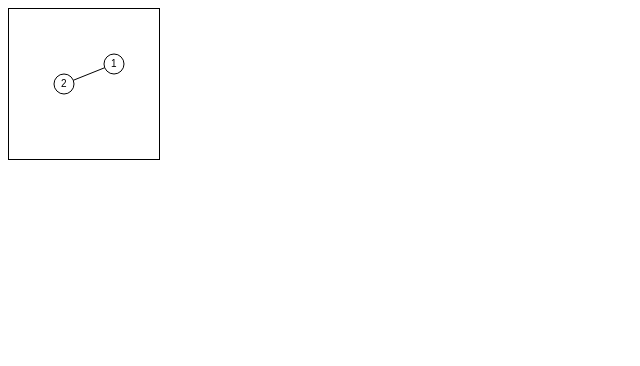
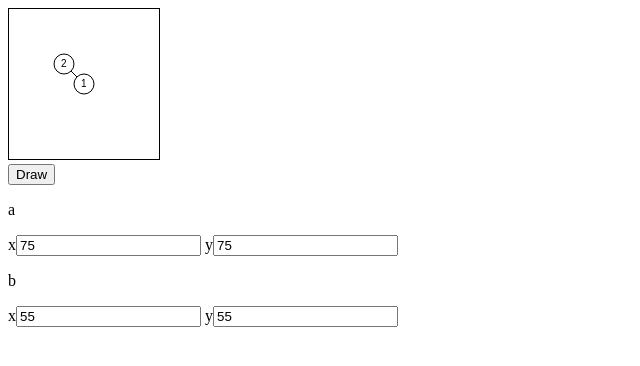
Before and after one commit to ryanauj/nodeviz, a plain HTML site: page web/src/index.html in a window 1280 px wide. Shown: the whole page, without its empty margins (0-640 px from the left). Drawn offline with Linux system fonts and the light colour scheme.

Commit message:
Get mapping actually working.

```diff
--- a/web/src/index.html
+++ b/web/src/index.html
@@ -9,5 +9,18 @@
     <canvas id="main" width="150" height="150">
       NodeVis Html Canvas Content
     </canvas>
+    <div>
+      <button onclick="draw()">Draw</button>
+      <div>
+        <p>a</p>
+        <label>x<input id="ax" type=number value="75"></label>
+        <label>y<input id="ay" type=number value="75"></label>
+      </div>
+      <div>
+        <p>b</p>
+        <label>x<input id="bx" type=number value="55"></label>
+        <label>y<input id="by" type=number value="55"></label>
+      </div>
+    </div>
   </body>
 </html>
--- a/web/src/index.js
+++ b/web/src/index.js
@@ -1,40 +1,48 @@
 const radius = 10
 
+function getContext() {
+  const canvas = document.getElementById('main')
+  if (canvas.getContext) {
+    return canvas.getContext('2d')
+  }
+
+  throw 'No context available'
+}
+
 function draw() {
-  var canvas = document.getElementById('main');
-  if (canvas.getContext) {
-    var ctx = canvas.getContext('2d');
-    _draw(ctx)
-  }
+  const ctx = getContext()
+  clear(ctx)
+  _draw(ctx)
+}
+
+function clear(ctx) {
+  ctx.clearRect(0, 0, ctx.canvas.width, ctx.canvas.height)
 }
 
 function _draw(ctx) {
+  const ax = Number(document.getElementById("ax").value)
+  const ay = Number(document.getElementById("ay").value)
+  const bx = Number(document.getElementById("bx").value)
+  const by = Number(document.getElementById("by").value)
+
+  console.log(ax)
+  console.log(ay)
+  console.log(bx)
+  console.log(by)
   ctx.beginPath()
-  const one = node(105, 55, 1)
-  const two = node(55, 75, 2)
+  const one = node(ax, ay, 1)
+  const two = node(bx, by, 2)
+
+  render(ctx, one)
+  render(ctx, two)
 
   connect(ctx, one, two)
-  render(ctx, one)
-  render(ctx, two)
 
   ctx.stroke()
 }
 
-function clearCircle(ctx, x, y) {
-  ctx.save()
-  ctx.beginPath()
-  ctx.arc(x, y, radius, 0, 2*Math.PI, true)
-  ctx.clip()
-  ctx.clearRect(x-radius, y-radius, radius*2, radius*2)
-  ctx.restore()
-}
-
 function node(x, y, num) {
   return { x, y, num }
-}
-
-function getAngle(a, b) {
-  return Math.atan((a.y - b.y) / (a.x - b.x))
 }
 
 function render(ctx, {x, y, num}) {
@@ -45,23 +53,30 @@ function render(ctx, {x, y, num}) {
   ctx.fillText(num, text.x, text.y)
 }
 
+function getAngle(a, b) {
+  return Math.atan((a.y - b.y) / (a.x - b.x))
+}
+
 function connect(ctx, a, b) {
-  const aToBAngle = getAngle(a, b)
-  const bToAAngle = getAngle(b, a)
-  const axMult = a.x < b.x ? 1 : -1
-  const ayMult = a.x < b.x ? 1 : -1
+  const angle = getAngle(a, b)
+
+  const aMult = a.x < b.x ? 1 : -1
   const edgeA = {
-    x: a.x + (axMult * (radius * Math.cos(aToBAngle))),
-    y: a.y + (ayMult * (radius * Math.sin(aToBAngle)))
+    mult: aMult,
+    x: a.x + (aMult * (radius * Math.cos(angle))),
+    y: a.y + (aMult * (radius * Math.sin(angle)))
   }
-  const bxMult = b.x < a.x ? 1 : -1
-  const byMult = b.x < a.x ? 1 : -1
+
+  const bMult = b.x < a.x ? 1 : -1
   const edgeB = {
-    x: b.x + (bxMult * (radius * Math.cos(bToAAngle))),
-    y: b.y + (byMult * (radius * Math.sin(bToAAngle)))
+    mult: bMult,
+    x: b.x + (bMult * (radius * Math.cos(angle))),
+    y: b.y + (bMult * (radius * Math.sin(angle)))
   }
-  console.log(edgeA)
-  console.log(edgeB)
+
+  console.log('a', edgeA)
+  console.log('b', edgeB)
+
   ctx.moveTo(edgeA.x, edgeA.y)
   ctx.lineTo(edgeB.x, edgeB.y)
 }
```
